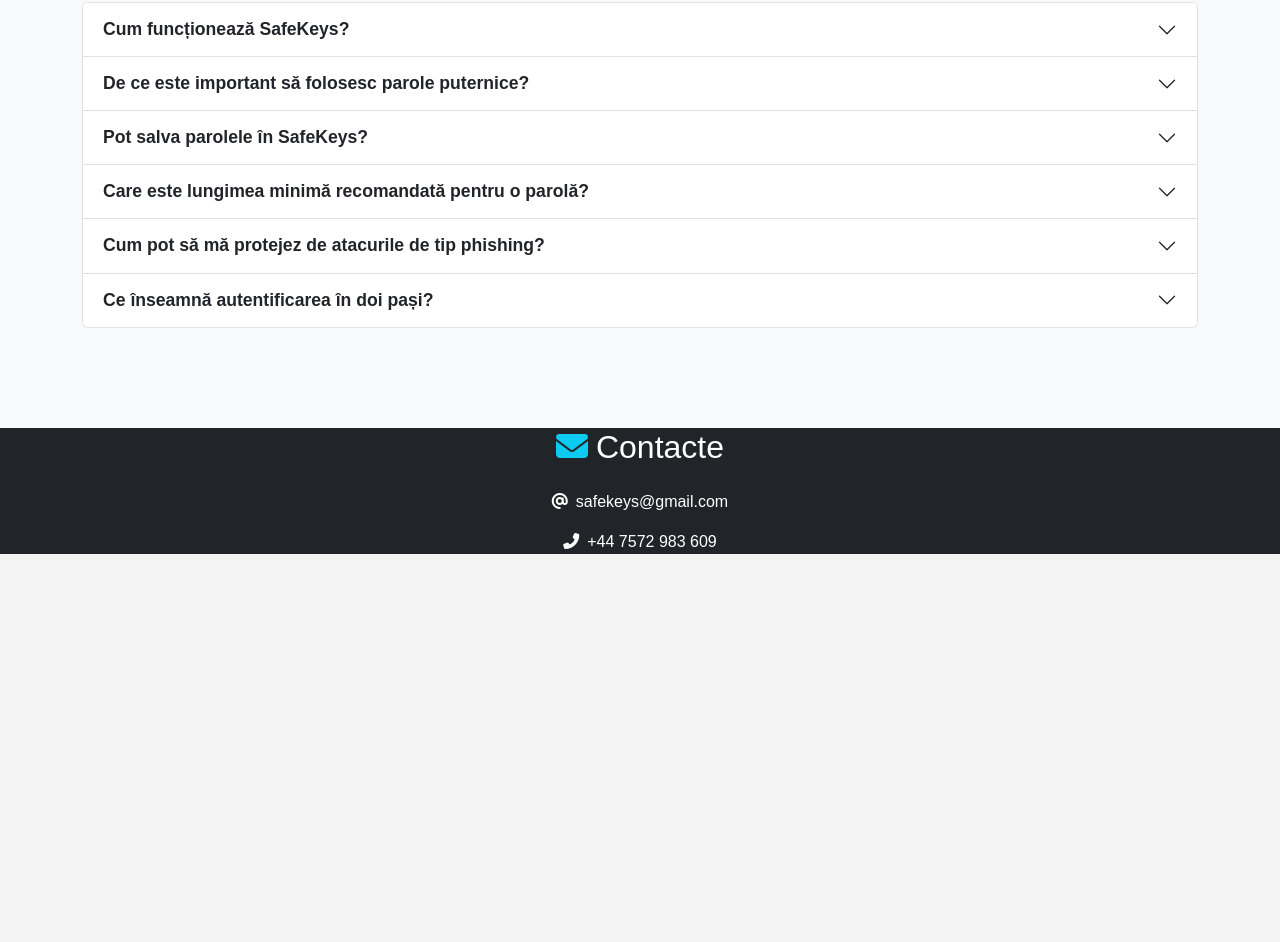
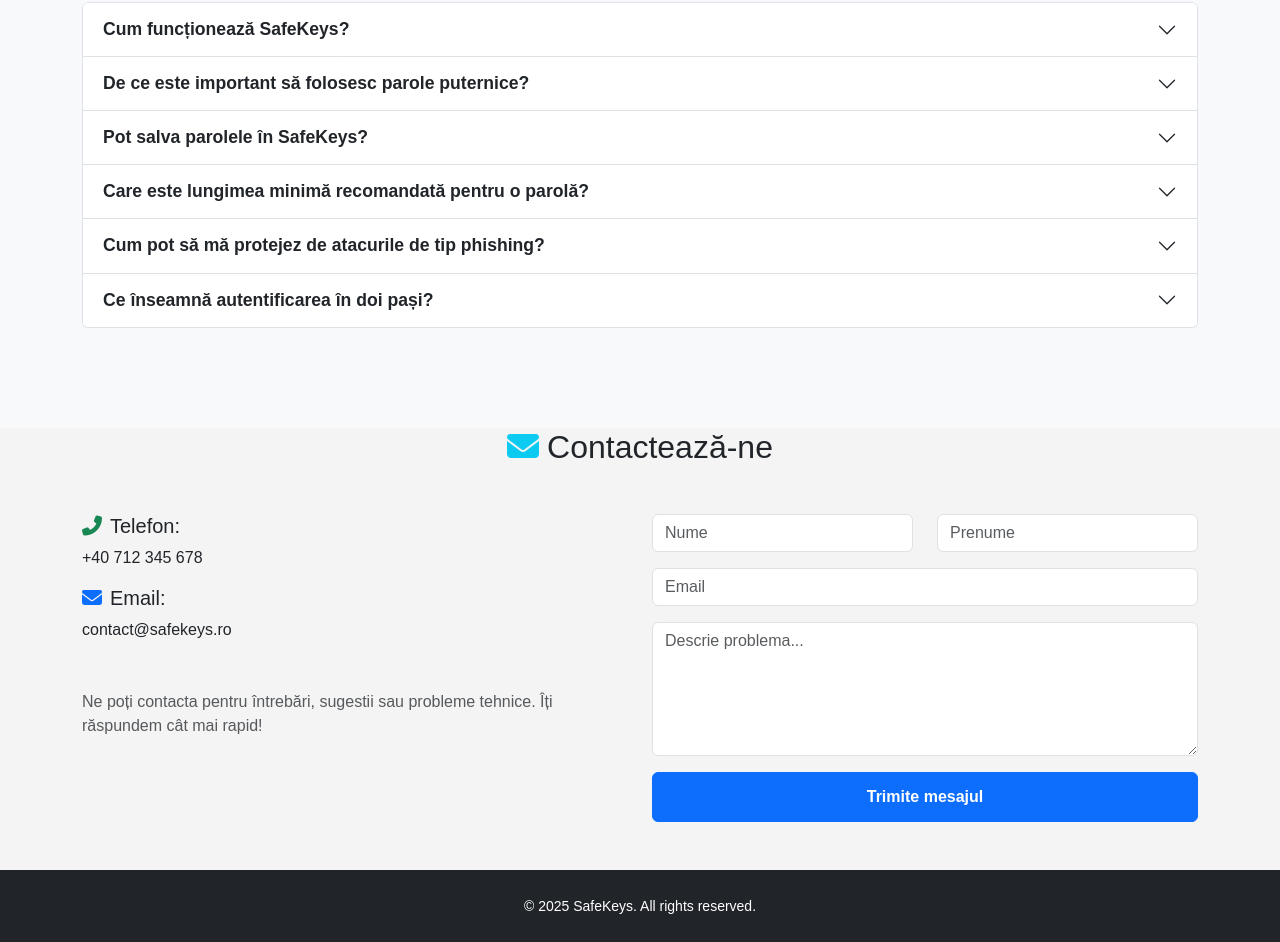
Before and after one commit to Lary-0101/password-generator, a website: page index.html in a window 1280 px wide. Shown: the part 2958-3900 px from the top of the page. Before the commit the page ends 3528 px from the top, so only its background shows below. Drawn offline with nearby package versions, Linux system fonts and the light colour scheme.

Commit message:
Update index.html

```diff
--- a/index.html
+++ b/index.html
@@ -246,13 +246,51 @@
 </section>
 
 
-<section id="contact" class="section text-center bg-dark text-white" data-aos="fade-up">
+<section id="contact" class="section-contact">
   <div class="container">
-    <h2 class="mb-4"><i class="fas fa-envelope me-2"></i>Contacte</h2>
-    <p><i class="fas fa-at me-2"></i>safekeys@gmail.com</p>
-    <p><i class="fas fa-phone-alt me-2"></i>+44 7572 983 609</p>
+    <h2 class="text-center mb-5"><i class="fas fa-envelope me-2"></i>Contactează-ne</h2>
+
+    <div class="row">
+      <!-- Info Contact -->
+      <div class="col-md-6 mb-5" data-aos="fade-right">
+        <h5><i class="fas fa-phone-alt me-2 text-success"></i>Telefon:</h5>
+        <p>+40 712 345 678</p>
+        <h5><i class="fas fa-envelope me-2 text-primary"></i>Email:</h5>
+        <p>contact@safekeys.ro</p>
+        <p class="mt-5 text-muted">Ne poți contacta pentru întrebări, sugestii sau probleme tehnice. Îți răspundem cât mai rapid!</p>
+      </div>
+
+      <!-- Formular -->
+      <div class="col-md-6" data-aos="fade-left">
+        <form>
+          <div class="row mb-3">
+            <div class="col">
+              <input type="text" class="form-control" placeholder="Nume" required>
+            </div>
+            <div class="col">
+              <input type="text" class="form-control" placeholder="Prenume" required>
+            </div>
+          </div>
+          <div class="mb-3">
+            <input type="email" class="form-control" placeholder="Email" required>
+          </div>
+          <div class="mb-3">
+            <textarea class="form-control" rows="5" placeholder="Descrie problema..." required></textarea>
+          </div>
+          <button type="submit" class="btn btn-primary w-100">Trimite mesajul</button>
+        </form>
+      </div>
+    </div>
   </div>
 </section>
+
+<!-- Footer -->
+<footer class="footer text-center py-4 mt-5 bg-dark text-white">
+  <div class="container">
+    <small>© 2025 SafeKeys. All rights reserved.</small>
+  </div>
+</footer>
+
 
 <script src="https://cdn.jsdelivr.net/npm/bootstrap@5.3.0/dist/js/bootstrap.bundle.min.js"></script>
 <script src="script.js"></script>
```
